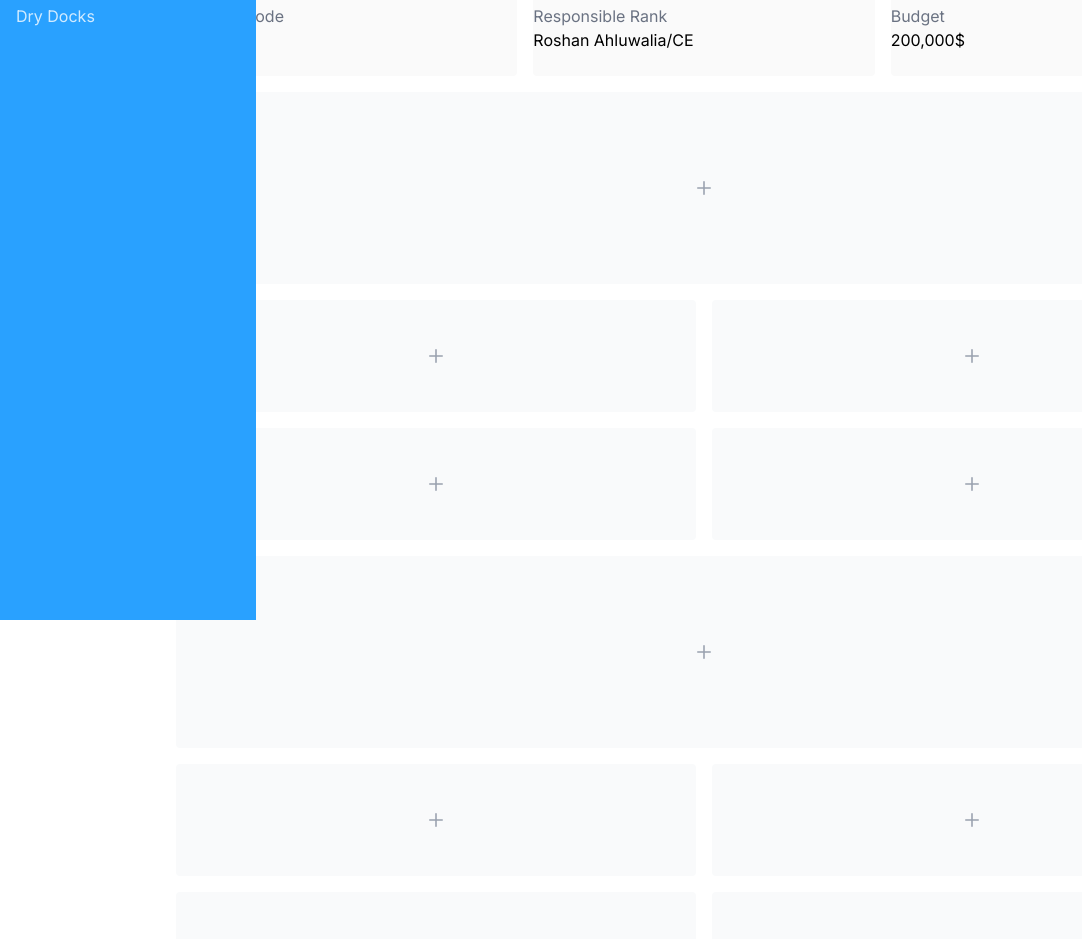
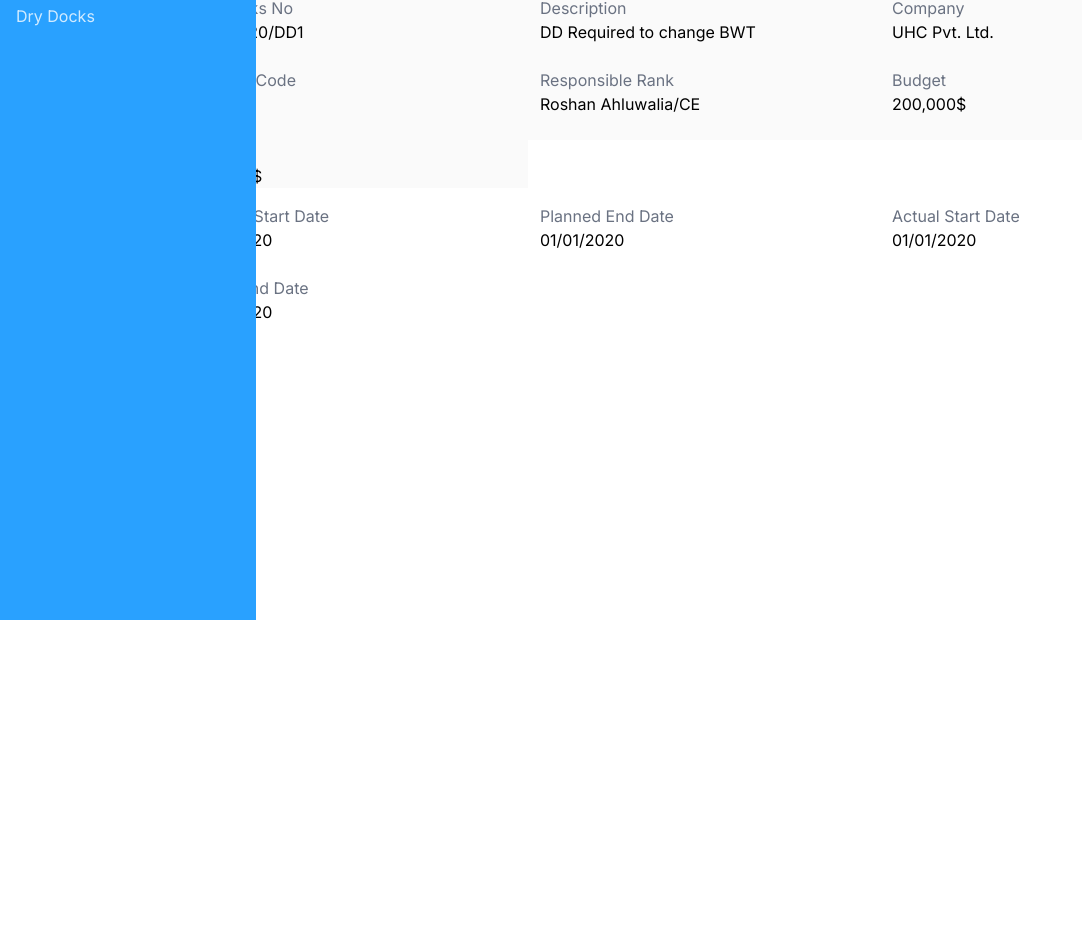
Before and after one commit to akhdanfarrosrenoldi/Limin_react, a React (Vite) app: page / in a window 1280 px wide. Shown: the part 180-1119 px from the top of the page, without its empty margins (0-1082 px from the left). After the commit the page ends 800 px from the top, so only its background shows below. Built offline with nearby package versions, Linux system fonts and the light colour scheme.

Commit message:
feat: update App component layout and styling for improved UI

```diff
--- a/src/App.jsx
+++ b/src/App.jsx
@@ -3,224 +3,66 @@ function App() {
     <>
       <div class="ml-32">
         <div class="p-12">
-          <div class="grid grid-cols-3 gap-4 mb-4">
-            <div class="flex flex-col justify-center h-24 rounded-sm bg-[#fafafa]">
-              <p class="text-gray-500">Dry Docks No</p>
-              <p>SEPT2020/DD1</p>
+          <div class="h-28 mb-4 bg-[#29a1ff]">
+            <div class="px-3 py-5">
+              <p class="text-xs font-semibold text-white">OCEAN STAR</p>
+              <p class="text-2xl font-semibold text-white">SEPT2020/DD1</p>
+              <p class="text-sm text-[#cce9ff]">DD Required change BWT</p>
             </div>
-            <div class="flex flex-col justify-center h-24 rounded-sm bg-[#fafafa]">
-              <p class="text-gray-500">Description</p>
-              <p>DD Required to change BWT</p>
-            </div>
-            <div class="flex flex-col justify-center h-24 rounded-sm bg-[#fafafa]">
-              <p class="text-gray-500">Company</p>
-              <p>UHC Pvt. Ltd.</p>
-            </div>
-            <div class="flex flex-col justify-center h-24 rounded-sm bg-[#fafafa]">
-              <p class="text-gray-500">Account Code</p>
-              <p>ABC-123</p>
-            </div>
-            <div class="flex flex-col justify-center h-24 rounded-sm bg-[#fafafa]">
-              <p class="text-gray-500">Responsible Rank</p>
-              <p>Roshan Ahluwalia/CE</p>
-            </div>
-            <div class="flex flex-col justify-center h-24 rounded-sm bg-[#fafafa]">
-              <p class="text-gray-500">Budget</p>
-              <p>200,000$</p>
+            <div class="fixed right-50 top-21">
+              <button class="bg-white hover:bg-gray-200 text-[#29a1ff] text-sm py-2 px-4 rounded">
+                Start Dry Dock
+              </button>
             </div>
           </div>
-          <div class="flex items-center justify-center h-48 mb-4 rounded-sm bg-gray-50 dark:bg-gray-800">
-            <p class="text-2xl text-gray-400 dark:text-gray-500">
-              <svg
-                class="w-3.5 h-3.5"
-                aria-hidden="true"
-                xmlns="http://www.w3.org/2000/svg"
-                fill="none"
-                viewBox="0 0 18 18"
-              >
-                <path
-                  stroke="currentColor"
-                  stroke-linecap="round"
-                  stroke-linejoin="round"
-                  stroke-width="2"
-                  d="M9 1v16M1 9h16"
-                />
-              </svg>
-            </p>
-          </div>
-          <div class="grid grid-cols-2 gap-4 mb-4">
-            <div class="flex items-center justify-center rounded-sm bg-gray-50 h-28 dark:bg-gray-800">
-              <p class="text-2xl text-gray-400 dark:text-gray-500">
-                <svg
-                  class="w-3.5 h-3.5"
-                  aria-hidden="true"
-                  xmlns="http://www.w3.org/2000/svg"
-                  fill="none"
-                  viewBox="0 0 18 18"
-                >
-                  <path
-                    stroke="currentColor"
-                    stroke-linecap="round"
-                    stroke-linejoin="round"
-                    stroke-width="2"
-                    d="M9 1v16M1 9h16"
-                  />
-                </svg>
-              </p>
+
+          <div class="grid grid-cols-3">
+            <div class="flex flex-col justify-center h-12 bg-[#fafafa]">
+              <p class="text-gray-500 px-3">Dry Docks No</p>
+              <p class="px-3">SEPT2020/DD1</p>
             </div>
-            <div class="flex items-center justify-center rounded-sm bg-gray-50 h-28 dark:bg-gray-800">
-              <p class="text-2xl text-gray-400 dark:text-gray-500">
-                <svg
-                  class="w-3.5 h-3.5"
-                  aria-hidden="true"
-                  xmlns="http://www.w3.org/2000/svg"
-                  fill="none"
-                  viewBox="0 0 18 18"
-                >
-                  <path
-                    stroke="currentColor"
-                    stroke-linecap="round"
-                    stroke-linejoin="round"
-                    stroke-width="2"
-                    d="M9 1v16M1 9h16"
-                  />
-                </svg>
-              </p>
+            <div class="flex flex-col justify-center h-12 bg-[#fafafa]">
+              <p class="text-gray-500 px-3">Description</p>
+              <p class="px-3">DD Required to change BWT</p>
             </div>
-            <div class="flex items-center justify-center rounded-sm bg-gray-50 h-28 dark:bg-gray-800">
-              <p class="text-2xl text-gray-400 dark:text-gray-500">
-                <svg
-                  class="w-3.5 h-3.5"
-                  aria-hidden="true"
-                  xmlns="http://www.w3.org/2000/svg"
-                  fill="none"
-                  viewBox="0 0 18 18"
-                >
-                  <path
-                    stroke="currentColor"
-                    stroke-linecap="round"
-                    stroke-linejoin="round"
-                    stroke-width="2"
-                    d="M9 1v16M1 9h16"
-                  />
-                </svg>
-              </p>
+            <div class="flex flex-col justify-center h-12 bg-[#fafafa]">
+              <p class="text-gray-500 px-3">Company</p>
+              <p class="px-3">UHC Pvt. Ltd.</p>
             </div>
-            <div class="flex items-center justify-center rounded-sm bg-gray-50 h-28 dark:bg-gray-800">
-              <p class="text-2xl text-gray-400 dark:text-gray-500">
-                <svg
-                  class="w-3.5 h-3.5"
-                  aria-hidden="true"
-                  xmlns="http://www.w3.org/2000/svg"
-                  fill="none"
-                  viewBox="0 0 18 18"
-                >
-                  <path
-                    stroke="currentColor"
-                    stroke-linecap="round"
-                    stroke-linejoin="round"
-                    stroke-width="2"
-                    d="M9 1v16M1 9h16"
-                  />
-                </svg>
-              </p>
+            <div class="flex flex-col justify-center h-24 bg-[#fafafa]">
+              <p class="text-gray-500 px-3">Account Code</p>
+              <p class="px-3">ABC-123</p>
+            </div>
+            <div class="flex flex-col justify-center h-24 bg-[#fafafa]">
+              <p class="text-gray-500 px-3">Responsible Rank</p>
+              <p class="px-3">Roshan Ahluwalia/CE</p>
+            </div>
+            <div class="flex flex-col justify-center h-24 bg-[#fafafa]">
+              <p class="text-gray-500 px-3">Budget</p>
+              <p class="px-3">200,000$</p>
+            </div>
+            <div class="flex flex-col justify-center h-12 bg-[#fafafa]">
+              <p class="text-gray-500 px-3">Budget</p>
+              <p class="px-3">200,000$</p>
             </div>
           </div>
-          <div class="flex items-center justify-center h-48 mb-4 rounded-sm bg-gray-50 dark:bg-gray-800">
-            <p class="text-2xl text-gray-400 dark:text-gray-500">
-              <svg
-                class="w-3.5 h-3.5"
-                aria-hidden="true"
-                xmlns="http://www.w3.org/2000/svg"
-                fill="none"
-                viewBox="0 0 18 18"
-              >
-                <path
-                  stroke="currentColor"
-                  stroke-linecap="round"
-                  stroke-linejoin="round"
-                  stroke-width="2"
-                  d="M9 1v16M1 9h16"
-                />
-              </svg>
-            </p>
-          </div>
-          <div class="grid grid-cols-2 gap-4">
-            <div class="flex items-center justify-center rounded-sm bg-gray-50 h-28 dark:bg-gray-800">
-              <p class="text-2xl text-gray-400 dark:text-gray-500">
-                <svg
-                  class="w-3.5 h-3.5"
-                  aria-hidden="true"
-                  xmlns="http://www.w3.org/2000/svg"
-                  fill="none"
-                  viewBox="0 0 18 18"
-                >
-                  <path
-                    stroke="currentColor"
-                    stroke-linecap="round"
-                    stroke-linejoin="round"
-                    stroke-width="2"
-                    d="M9 1v16M1 9h16"
-                  />
-                </svg>
-              </p>
+
+          <div class="mt-4 grid grid-cols-3">
+            <div class="flex flex-col justify-center h-12 bg-white">
+              <p class="text-gray-500 px-3">Planned Start Date</p>
+              <p class="px-3">01/01/2020</p>
             </div>
-            <div class="flex items-center justify-center rounded-sm bg-gray-50 h-28 dark:bg-gray-800">
-              <p class="text-2xl text-gray-400 dark:text-gray-500">
-                <svg
-                  class="w-3.5 h-3.5"
-                  aria-hidden="true"
-                  xmlns="http://www.w3.org/2000/svg"
-                  fill="none"
-                  viewBox="0 0 18 18"
-                >
-                  <path
-                    stroke="currentColor"
-                    stroke-linecap="round"
-                    stroke-linejoin="round"
-                    stroke-width="2"
-                    d="M9 1v16M1 9h16"
-                  />
-                </svg>
-              </p>
+            <div class="flex flex-col justify-center h-12 bg-white">
+              <p class="text-gray-500 px-3">Planned End Date</p>
+              <p class="px-3">01/01/2020</p>
             </div>
-            <div class="flex items-center justify-center rounded-sm bg-gray-50 h-28 dark:bg-gray-800">
-              <p class="text-2xl text-gray-400 dark:text-gray-500">
-                <svg
-                  class="w-3.5 h-3.5"
-                  aria-hidden="true"
-                  xmlns="http://www.w3.org/2000/svg"
-                  fill="none"
-                  viewBox="0 0 18 18"
-                >
-                  <path
-                    stroke="currentColor"
-                    stroke-linecap="round"
-                    stroke-linejoin="round"
-                    stroke-width="2"
-                    d="M9 1v16M1 9h16"
-                  />
-                </svg>
-              </p>
+            <div class="flex flex-col justify-center h-12 bg-white">
+              <p class="text-gray-500 px-3">Actual Start Date</p>
+              <p class="px-3">01/01/2020</p>
             </div>
-            <div class="flex items-center justify-center rounded-sm bg-gray-50 h-28 dark:bg-gray-800">
-              <p class="text-2xl text-gray-400 dark:text-gray-500">
-                <svg
-                  class="w-3.5 h-3.5"
-                  aria-hidden="true"
-                  xmlns="http://www.w3.org/2000/svg"
-                  fill="none"
-                  viewBox="0 0 18 18"
-                >
-                  <path
-                    stroke="currentColor"
-                    stroke-linecap="round"
-                    stroke-linejoin="round"
-                    stroke-width="2"
-                    d="M9 1v16M1 9h16"
-                  />
-                </svg>
-              </p>
+            <div class="flex flex-col justify-center h-24 bg-white">
+              <p class="text-gray-500 px-3">Actual End Date</p>
+              <p class="px-3">01/01/2020</p>
             </div>
           </div>
         </div>
```
